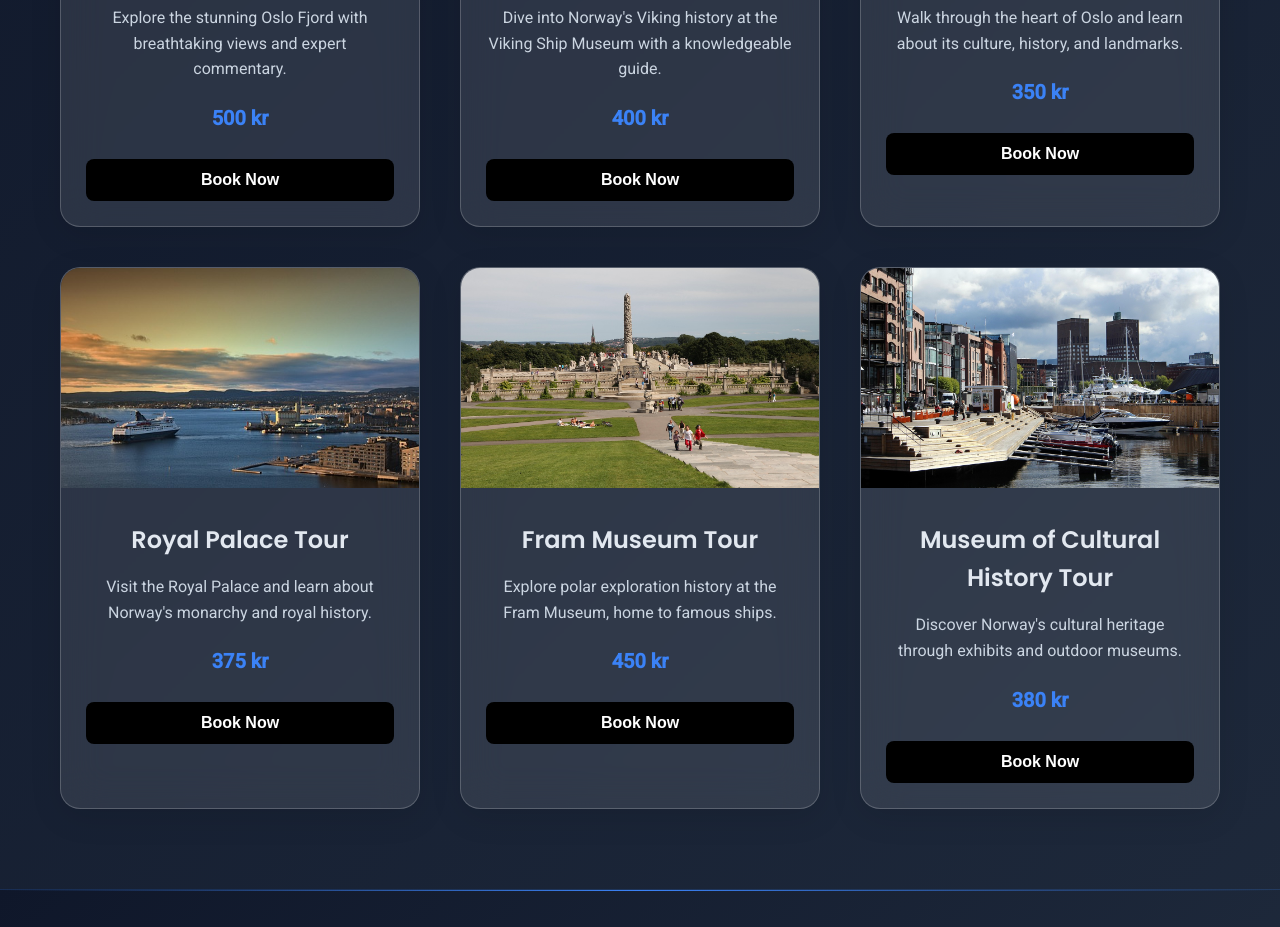
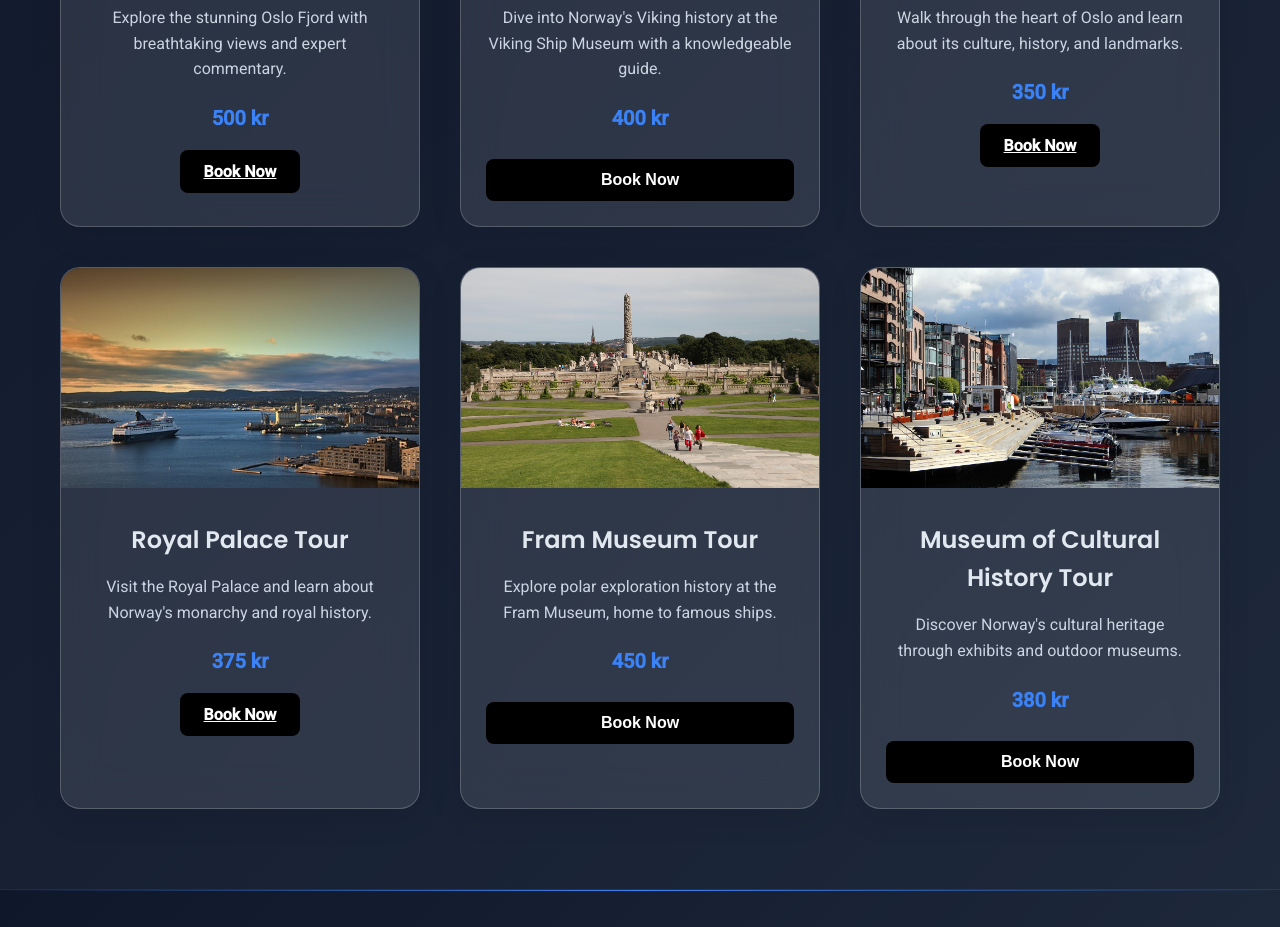
Before and after one commit to OsloExplore/oslo-explore, a plain HTML site: page tours.html in a window 1280 px wide. Shown: the part 720-1647 px from the top of the page. Drawn offline with nearby package versions, Linux system fonts and the light colour scheme.

Commit message:
Update Book Now buttons to link to GetYourGuide

```diff
--- a/tours.html
+++ b/tours.html
@@ -41,7 +41,7 @@
                     <h3>Oslo Fjord Cruise</h3>
                     <p>Explore the stunning Oslo Fjord with breathtaking views and expert commentary.</p>
                     <span class="price">500 kr</span>
-                    <button class="btn">Book Now</button>
+                    <a href="https://www.getyourguide.com/no-no/?msockid=1be5f6a6e2db68d40e00e057e3f9696e&visitor-id=DPCC372QD38MUP2K4ZXZPOM9Z86ON63U&locale_autoredirect_optout=true" class="btn">Book Now</a>
                 </div>
                 <div class="tour-card">
                     <img src="BIlder/Oslo boat port west.jpg" alt="Viking Museum Tour">
@@ -55,14 +55,14 @@
                     <h3>Oslo City Walking Tour</h3>
                     <p>Walk through the heart of Oslo and learn about its culture, history, and landmarks.</p>
                     <span class="price">350 kr</span>
-                    <button class="btn">Book Now</button>
+                    <a href="https://www.getyourguide.com/no-no/?msockid=1be5f6a6e2db68d40e00e057e3f9696e&visitor-id=DPCC372QD38MUP2K4ZXZPOM9Z86ON63U&locale_autoredirect_optout=true" class="btn">Book Now</a>
                 </div>
                 <div class="tour-card">
                     <img src="BIlder/Oslo city banner.jpg" alt="Royal Palace Tour">
                     <h3>Royal Palace Tour</h3>
                     <p>Visit the Royal Palace and learn about Norway's monarchy and royal history.</p>
                     <span class="price">375 kr</span>
-                    <button class="btn">Book Now</button>
+                    <a href="https://www.getyourguide.com/no-no/?msockid=1be5f6a6e2db68d40e00e057e3f9696e&visitor-id=DPCC372QD38MUP2K4ZXZPOM9Z86ON63U&locale_autoredirect_optout=true" class="btn">Book Now</a>
                 </div>
                 <div class="tour-card">
                     <img src="BIlder/Frognerparken.jpg" alt="Fram Museum Tour">
```
Also changed, not shown: index.html (+2 -2 lines).
